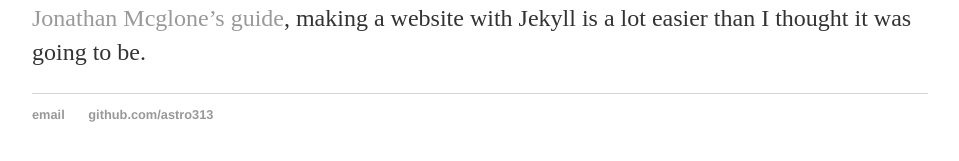
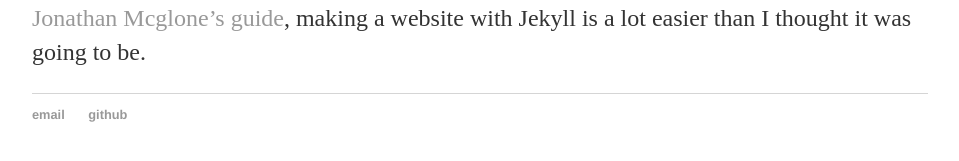
Before and after one commit to astro313/astro313.github.io, a Jekyll site: the page built from _posts/2017-06-29-site-launched.md, in a window 1280 px wide. Shown: the part 375-536 px from the top of the page, without its empty margins (160-1119 px from the left). Built offline with Jekyll 4.4.1, drawn with Linux system fonts in a browser that asks for light colours.

Commit message:
Update default.html
social media update

```diff
--- a/_layouts/default.html
+++ b/_layouts/default.html
@@ -22,7 +22,9 @@
 		<footer>
     		<ul>
         		<li><a href="mailto:leungtszkuk@gmail.com">email</a></li>
-        		<li><a href="https://github.com/astro313">github.com/astro313</a></li>
+        		<li><a href="https://github.com/astro313">github</a></li>
+			<li><a href="http://twitter.com/TKDaisyLeung" title="Twitter"><i class="fa fa-twitter"></i></a><li>
+                          <a href="https://github.com/digicoop" title="Github"><i class="fa fa-github"></i></a>
 			</ul>
 		</footer>
 	</body>
```
